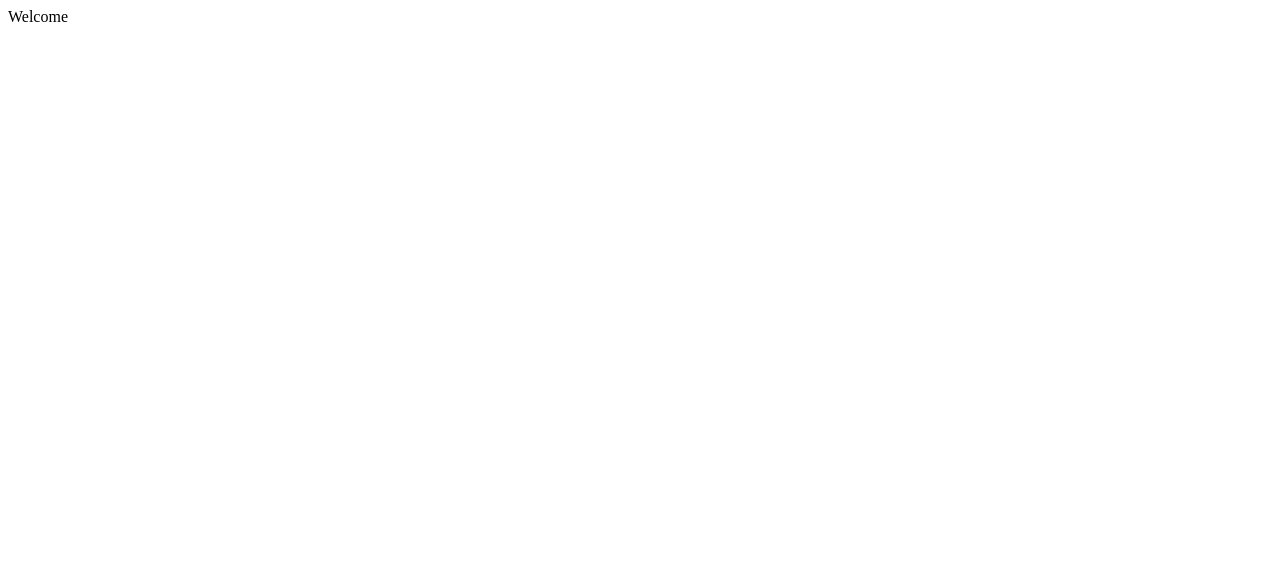
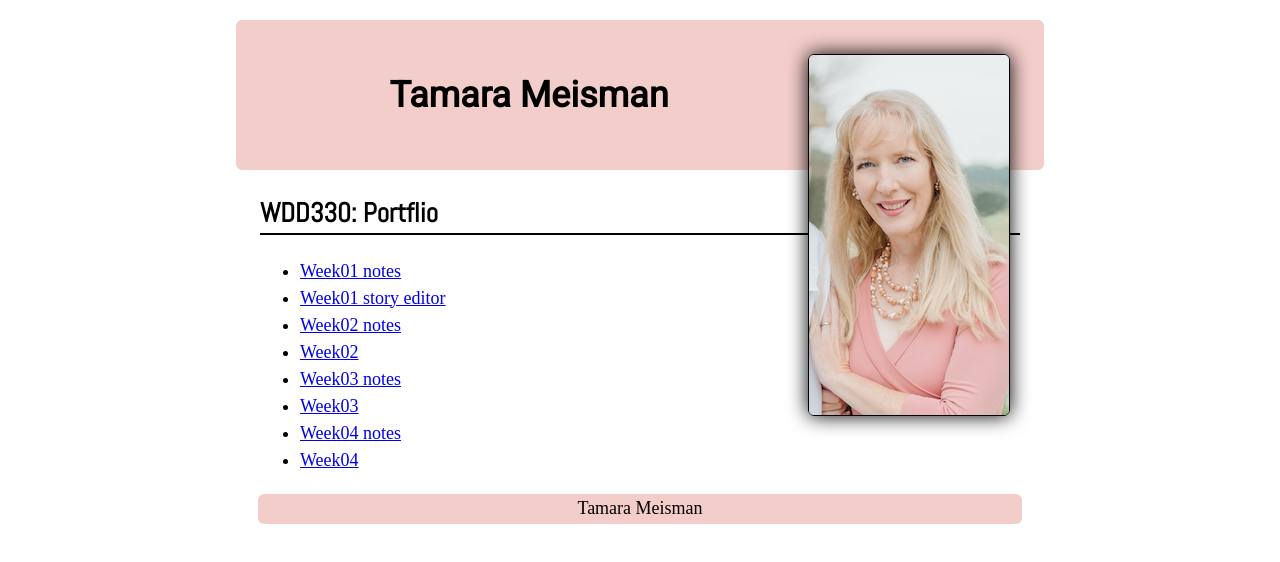
Before and after one commit to tamarameisman/WDD330, a plain HTML site: page index.html in a window 1280 px wide. Drawn offline with nearby package versions, Linux system fonts and the light colour scheme.

Commit message:
notes and editor

```diff
--- /dev/null
+++ b/css/medium.css
@@ -0,0 +1,6 @@
+@media (min-width: 32.5rem) {
+    header img {
+        float: right;
+        width: 200px
+    }
+}
--- /dev/null
+++ b/css/small.css
@@ -0,0 +1,36 @@
+body {
+    font-size: 18px;
+    line-height: 1.5;
+}
+
+header, nav, main, footer {
+    margin: 1.25rem auto;
+    max-width: 760px;
+}
+header,footer {
+    background-color: rgb(243, 205, 201);
+    color: black;
+    text-align: center;
+    border-radius: 6px;
+}
+header {
+    padding: 1.5rem;
+}
+img {
+    margin: 10px;
+    border: 1px solid black;
+    width: 200px;
+    height: auto;
+    border-radius: 6px;
+    box-shadow: 0 0 20px black;
+}
+footer{
+    padding: .1rem;
+}
+h1 {
+    font-family: 'Roboto', sans-serif;
+}
+h2 {
+border-bottom: 2px solid black;
+font-family: 'Abel', sans-serif;
+}
--- a/index.html
+++ b/index.html
@@ -3,9 +3,28 @@
 <head>
     <meta charset="UTF-8">
     <meta name="viewport" content="width=device-width, initial-scale=1.0">
+    <link rel="stylesheet" href="css/normalize.css">
+    <link rel="preconnect" href="https://fonts.googleapis.com">
+    <!-- <link rel="preconnect" href="https://fonts.gstatic.com" crossorigin> -->
+    <link href="https://fonts.googleapis.com/css2?family=Abel&family=Roboto&display=swap" rel="stylesheet">
+    <link rel="stylesheet" href="css/small.css">
+    <link rel="stylesheet" href="css/medium.css">
     <title>wwd330 Home Page</title>
 </head>
-<body>Welcome
+<body>
+    <header>
+        <picture><img src="images/tamarapicture.jpg" alt="Picture of me"></picture>
+        <h1>Tamara Meisman</h1>
+    </header>
+    <main>
+        <h2>WDD330: Portflio</h2>
+        <ul id="assignments">
+        </ul>
+    </main>
+    <footer>
+        Tamara Meisman
 
+    </footer>
 </body>
+<script src="js/main.js"></script>
 </html>
--- /dev/null
+++ b/js/main.js
@@ -0,0 +1,45 @@
+const assignments = [
+    {
+        label: "Week01 notes",
+        url: "week01/index.html"
+    },
+    {
+        label: "Week01 story editor",
+        url: "week01/story.editor.html"
+    },
+    {
+        label: "Week02 notes",
+        url: "week02/index.html"
+    },
+    {
+        label: "Week02",
+        url: "#"
+    },
+    {
+        label: "Week03 notes",
+        url: "week03/index.html"
+    },
+    {
+        label: "Week03 ",
+        url: "#"
+    },
+    {
+        label: "Week04 notes",
+        url: "week04/index.html"
+    },
+    {
+        label: "Week04",
+        url: "#"
+    },
+
+
+]
+const listElement = document.getElementById("assignments")
+assignments.forEach(assignment=>{
+    const newAssignmentElement = document.createElement("li")
+    const newLinkElement = document.createElement("a")
+    newLinkElement.setAttribute("href", assignment.url)
+    newLinkElement.innerText = assignment.label
+    newAssignmentElement.appendChild(newLinkElement)
+    listElement.appendChild(newAssignmentElement)
+})
```
Also changed, not shown: week01/index.html (added, +68 -0 lines), week01/story.editor.html (added, +48 -0 lines), images/tamarapic.jpg (added), images/tamarapicture.jpg (added), 1 other file.
